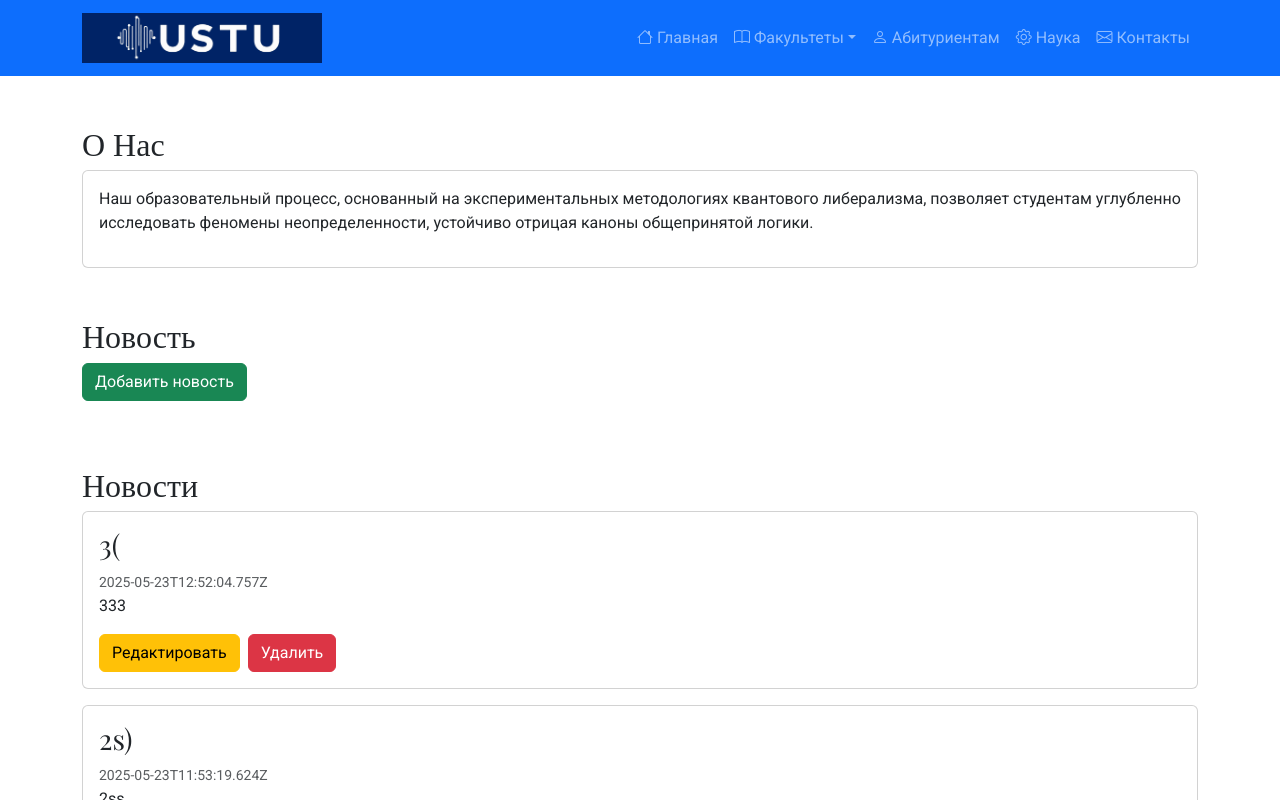
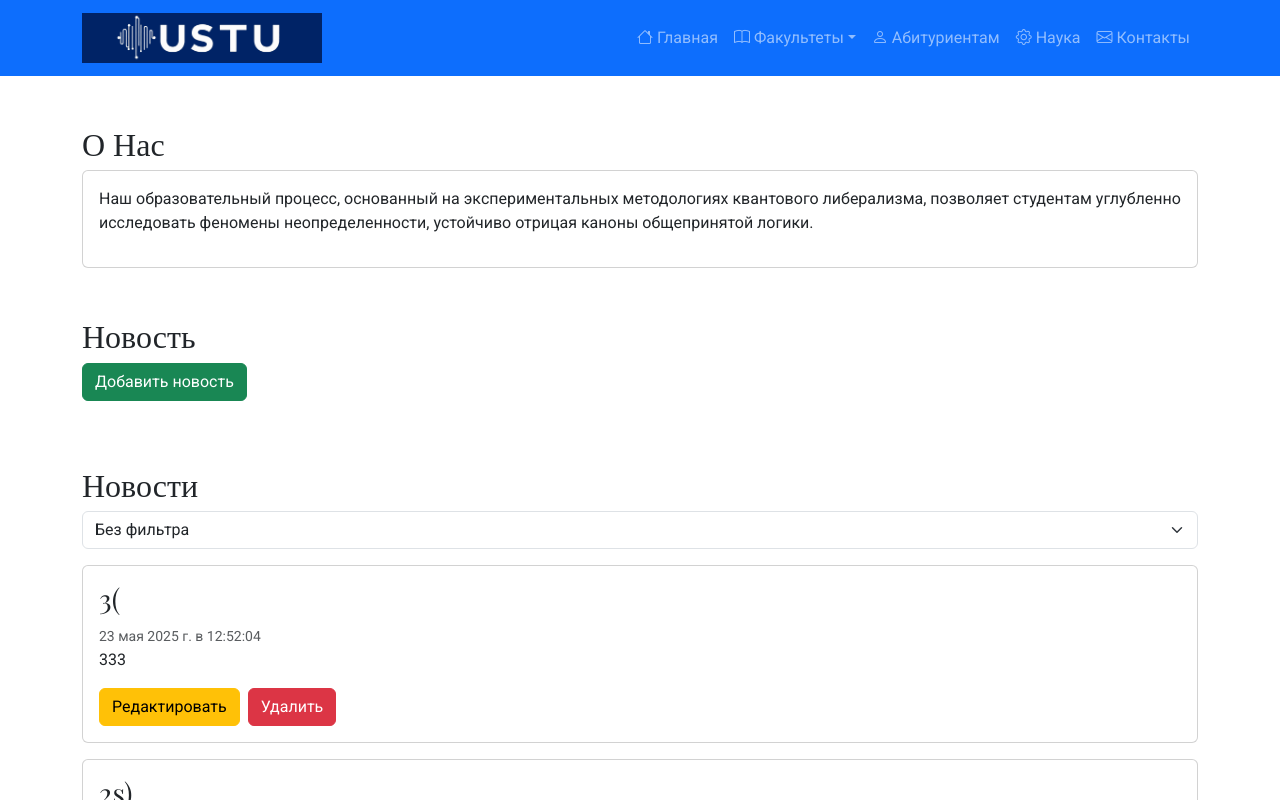
Before and after one commit to vasmaae/PIbd-31_Gutorov_I.A._InternetProgramming, a React (Vite) app in the folder UryupinskUniversity/: page /applicants in a window 1280 px wide. Shown: the top 800 px of the page. Built offline with nearby package versions, Linux system fonts and the light colour scheme; data requests are answered from the project's data file.

Commit message:
add task with filter by category of news

```diff
--- a/UryupinskUniversity/src/App.jsx
+++ b/UryupinskUniversity/src/App.jsx
@@ -13,6 +13,8 @@ const App = () => {
     const [categories, setCategories] = useState([]);
     const [authors, setAuthors] = useState([]);
     const [editingNews, setEditingNews] = useState(null);
+
+    const [filterCategoryId, setFilterAuthorId] = useState("");
 
     const newsUrl = "http://localhost:3000/news";
     const categoryUrl = "http://localhost:3000/categories";
@@ -109,6 +111,23 @@ const App = () => {
                     </button>
                     <section className="my-5">
                         <h2>Новости</h2>
+                        <div className="d-flex gap-2 mb-3">
+                            <select
+                                className="form-select"
+                                id="newsCategory"
+                                name="categoryId"
+                                required
+                                value={filterCategoryId}
+                                onChange={(e) => setFilterAuthorId(e.target.value)}
+                            >
+                                <option value="">Без фильтра</option>
+                                {categories.map((category) => (
+                                    <option key={category.id} value={category.id}>
+                                        {category.name}
+                                    </option>
+                                ))}
+                            </select>
+                        </div>
                         {editingNews && (
                             <NewsForm
                                 news={editingNews}
@@ -118,7 +137,11 @@ const App = () => {
                                 onCancel={() => setEditingNews(null)}
                             />
                         )}
-                        <NewsList news={news} onEdit={handleEditNews} onDelete={handleDeleteNews} />
+                        <NewsList
+                            news={filterCategoryId ? news.filter((item) => item.categoryId === filterCategoryId) : news}
+                            onEdit={handleEditNews}
+                            onDelete={handleDeleteNews}
+                        />
                     </section>
                 </div>
             </main>
--- a/UryupinskUniversity/src/components/NewsItem.jsx
+++ b/UryupinskUniversity/src/components/NewsItem.jsx
@@ -3,7 +3,16 @@ const NewsItem = ({ news, onEdit, onDelete }) => {
         <div className="card mb-3 news-card">
             <div className="card-body">
                 <h3 className="card-title news-title">{news.title}</h3>
-                <small className="text-muted">{news.postDate}</small>
+                <small className="text-muted">
+                    {new Date(news.postDate).toLocaleDateString("ru-RU", {
+                        day: "numeric",
+                        month: "long",
+                        year: "numeric",
+                        hour: "numeric",
+                        minute: "numeric",
+                        second: "numeric",
+                    })}
+                </small>
                 <p className="card-text">{news.content}</p>
                 <button className="btn btn-warning me-2" onClick={() => onEdit(news)}>
                     Редактировать
```
